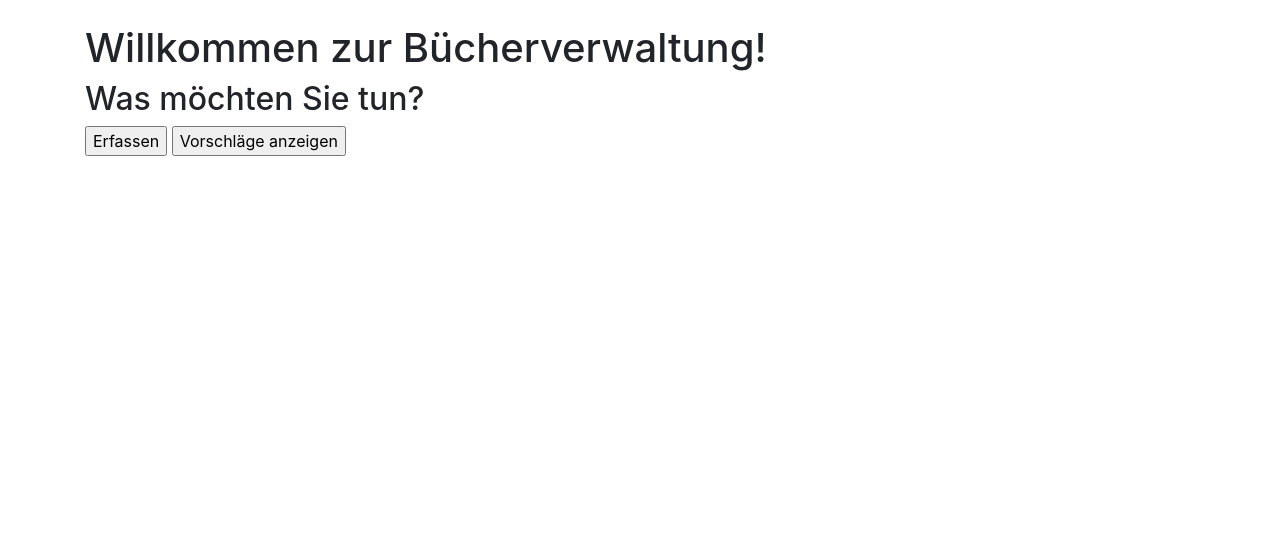
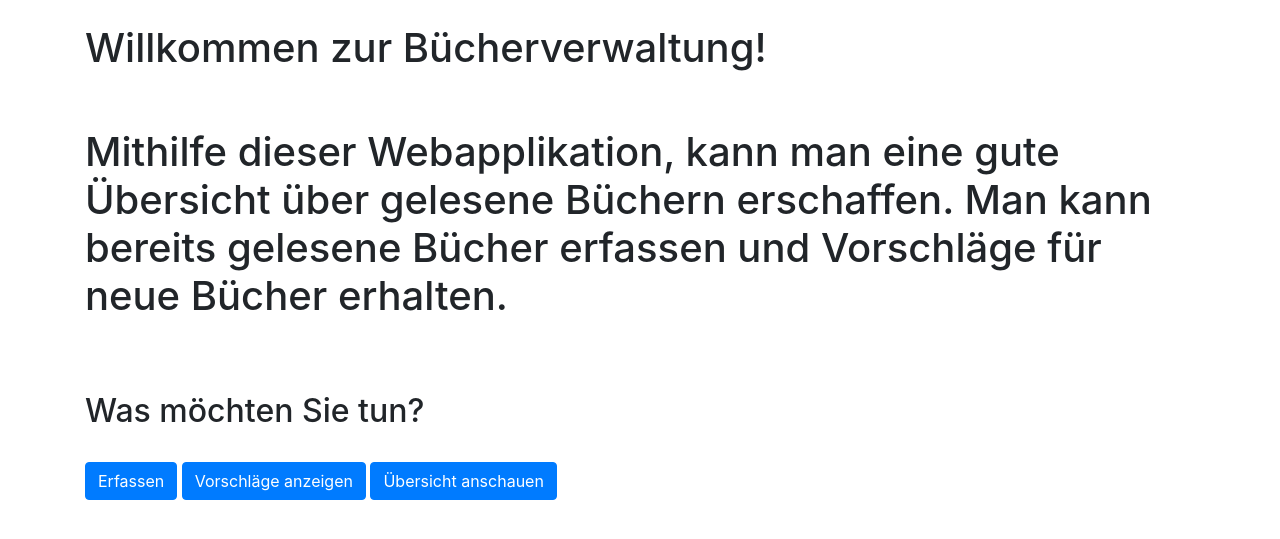
Before and after one commit to bluedragon1809/PRO2_Projekt, a Flask app: page / in a window 1280 px wide. Shown: the part 56-595 px from the top of the page. Run offline with Flask 2, Linux system fonts and the light colour scheme.

Commit message:
changed buttons and linked them to html pages

```diff
--- a/templates/index.html
+++ b/templates/index.html
@@ -1,10 +1,23 @@
 {% extends "base.html" %}
 {% block title %}Home Page{% endblock %}
 {% block content %}
+<!DOCTYPE html>
+<html>
+<head>
+    <link rel="stylesheet" href="https://cdn.jsdelivr.net/npm/bootstrap@4.3.1/dist/css/bootstrap.min.css" integrity="sha384-ggOyR0iXCbMQv3Xipma34MD+dH/1fQ784/j6cY/iJTQUOhcWr7x9JvoRxT2MZw1T" crossorigin="anonymous">
+</head>
+<body>
+
 <h1>Willkommen zur Bücherverwaltung!<h1/>
-    <h2>Was möchten Sie tun?</h2>
-    <form method="post" action="/">
-        <input type="submit" value="Erfassen" name="action1"/>
-        <input type="submit" value="Vorschläge anzeigen" name="action2"/>
-    </form>
+    <br/>
+<p> Mithilfe dieser Webapplikation, kann man eine gute Übersicht über gelesene Büchern erschaffen. Man kann bereits gelesene Bücher erfassen und Vorschläge für neue Bücher erhalten.</p>
+    <br/>
+<h2>Was möchten Sie tun?</h2>
+<br/>
+    <a href="/erfassen" type="button" class="btn btn-primary">Erfassen</a>
+    <a href="/vorschlaege" type="button" class="btn btn-primary">Vorschläge anzeigen</a>
+    <a href="/uebersicht" type="button" class="btn btn-primary">Übersicht anschauen</a>
 {% endblock %}
+
+</body>
+</html>
```
